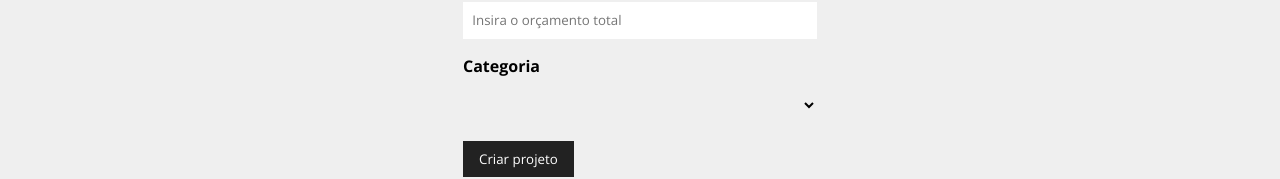
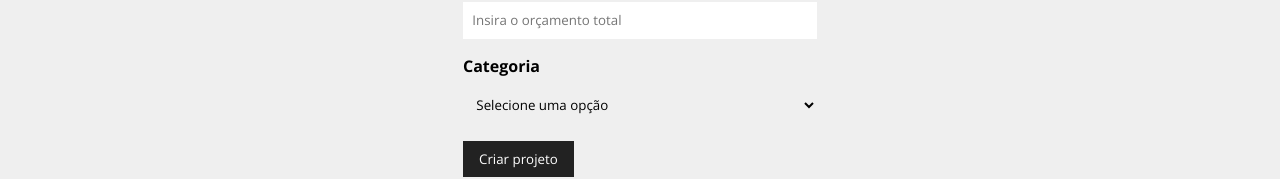
Before and after one commit to Jailsvs/ReactJs-Costs, a React (Create React App) app: page /newProject in a window 1280 px wide. Shown: the part 420-599 px from the top of the page. Built offline with nearby package versions, Linux system fonts and the light colour scheme; data requests are answered from the project's data file.

Commit message:
Json server e fetch categories

```diff
--- /dev/null
+++ b/db.json
@@ -0,0 +1,21 @@
+{
+  "projects": [],
+  "categories": [
+    {
+      "id": 1,
+      "name": "Infra"
+    },
+    {
+      "id": 2,
+      "name": "Desenvolvimento"
+    },
+    {
+      "id": 3,
+      "name": "Design"
+    },
+    {
+      "id": 4,
+      "name": "Planejamento"
+    }
+  ]
+}
--- a/package.json
+++ b/package.json
@@ -17,6 +17,7 @@
   },
   "scripts": {
     "start": "react-scripts start",
+    "backend": "json-server --watch db.json --port 5000",
     "build": "react-scripts build",
     "test": "react-scripts test",
     "eject": "react-scripts eject"
--- a/src/components/form/Select.js
+++ b/src/components/form/Select.js
@@ -5,8 +5,13 @@
     <div className={styles.formControl}>
       <label htmlFor={name}>{text}</label>
       <select name={name} id={name}>
-        <option disabled>Selecione uma opção</option>
-
+        <option disabled selected>Selecione uma opção</option>
+        {options.map((option) => (
+          <option value={option.id}
+                  key={option.id}>
+          {option.name}
+          </option>
+        ))}
       </select>
     </div>
   )
--- a/src/components/project/ProjectForm.js
+++ b/src/components/project/ProjectForm.js
@@ -1,9 +1,25 @@
+import {useEffect, useState} from 'react'
 import Input from '../form/Input'
 import Select from '../form/Select'
 import SubmitButton from '../form/SubmitButton'
 import styles from './ProjectForm.module.css'
 
 function ProjectForm({btnText}){
+  const [categories, setCategories] = useState([])
+
+  useEffect(() => {
+    fetch("http://localhost:5000/categories", {
+          method: "GET",
+          headers: {
+            'Content-Type': 'application/json'
+          }
+        }).then((resp) => resp.json())
+          .then((data) => {
+            setCategories(data)
+          })
+          .catch((err) => console.log(err))
+  }, [])
+
   return (
     <form className={styles.form}>
       <Input  type='text'
@@ -14,7 +30,10 @@
               text='Orçamento Total'
               placeholder='Insira o orçamento total'
               name='budget'/>
-      <Select name='category_id' text='Categoria'  />
+      <Select name='category_id'
+              text='Categoria'
+              options={categories}
+      />
       <SubmitButton text={btnText} />
     </form>
   )
```
